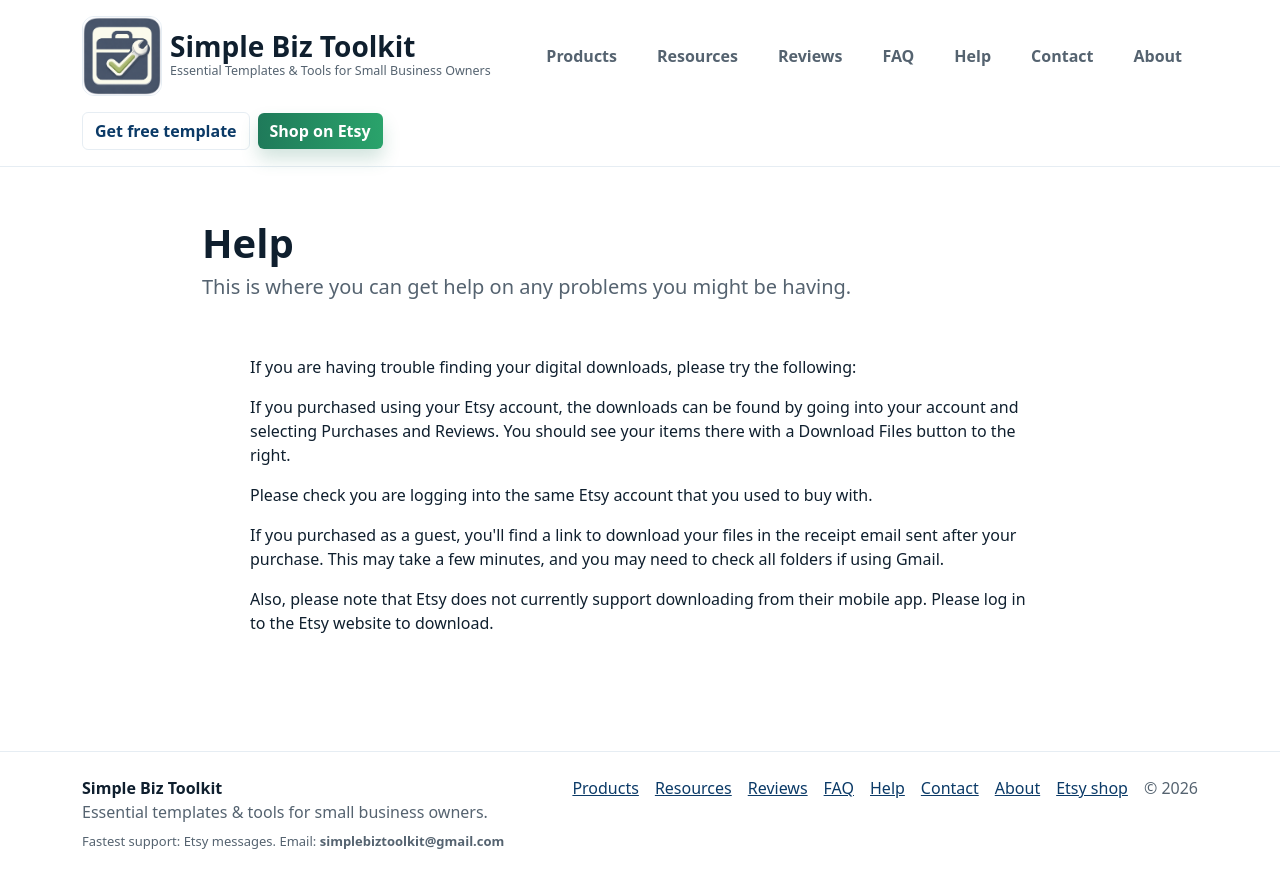
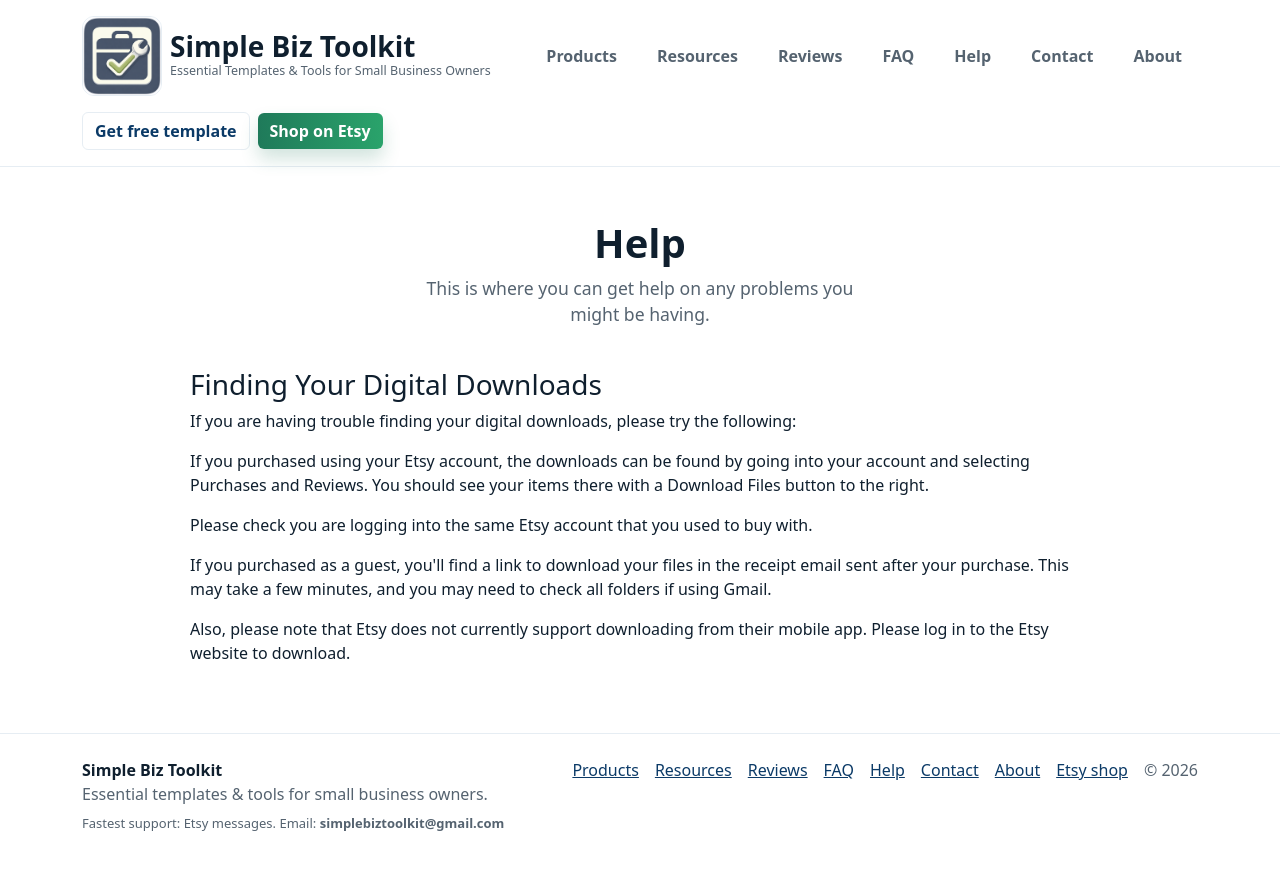
Before and after one commit to jpdevpersonal/simplebiztoolkit, a React (Vite) app: page /help in a window 1280 px wide. Built offline with nearby package versions, Linux system fonts and the light colour scheme.

Commit message:
Centred hero image

```diff
--- a/src/pages/AboutPage.tsx
+++ b/src/pages/AboutPage.tsx
@@ -11,27 +11,30 @@ export default function AboutPage() {
       />
 
       <section className="sb-section">
-        <div className="container" style={{ maxWidth: 900 }}>
+        <div className="container">
+          <div className="products-header">
             <h1 style={{ fontWeight: 900 }}>About</h1>
-
-          <p className="sb-muted fs-5">
+            <p className="sb-muted">
               Welcome to Simple Biz Toolkit: Your Source for Premium Printable
               Templates and Business Solutions.
             </p>
+          </div>
 
-          <div className="sb-card p-4">
+          <div style={{ maxWidth: 900, margin: "0 auto" }}>
+            <div className="sb-card>">
               <p>
                 At Simple Biz Toolkit, we specialize in crafting high-quality,
-              printable forms and templates designed to streamline and simplify
-              your business operations and simplify your personal life.
+                printable forms and templates designed to streamline and
+                simplify your business operations and simplify your personal
+                life.
               </p>
               <section className="p-3 h-100">
                 <h2>Why Choose Us?</h2>
                 <ul>
                   <li>
-                  <strong>Time-Saving Solutions:</strong> Our expertly designed
-                  templates allow you to focus on what truly matters – your
-                  business or personal projects.
+                    <strong>Time-Saving Solutions:</strong> Our expertly
+                    designed templates allow you to focus on what truly matters
+                    – your business or personal projects.
                   </li>
                   <li>
                     <strong>Affordability:</strong> Get professional-grade
@@ -39,14 +42,14 @@ export default function AboutPage() {
                     books or complex systems.
                   </li>
                   <li>
-                  <strong>Original Designs:</strong> Every product in our store
-                  is our original creation, ensuring you receive unique,
+                    <strong>Original Designs:</strong> Every product in our
+                    store is our original creation, ensuring you receive unique,
                     tailored solutions.
                   </li>
                   <li>
                     <strong>Versatility:</strong> From business invoices to
-                  personal planners, we offer a wide range of templates to suit
-                  your diverse needs.
+                    personal planners, we offer a wide range of templates to
+                    suit your diverse needs.
                   </li>
                   <li>
                     <strong>Quality Assurance:</strong> We take immense pride in
@@ -107,6 +110,7 @@ export default function AboutPage() {
               </a>
             </div>
           </div>
+        </div>
       </section>
     </>
   );
--- a/src/pages/ContactPage.tsx
+++ b/src/pages/ContactPage.tsx
@@ -11,18 +11,30 @@ export default function ContactPage() {
       />
 
       <section className="sb-section">
-        <div className="container" style={{ maxWidth: 900 }}>
+        <div className="container">
+          <div className="products-header">
             <h1 style={{ fontWeight: 900 }}>Contact</h1>
             <p className="sb-muted">
               Fastest support is via Etsy messages. Email is available too.
             </p>
+          </div>
 
+          <div style={{ maxWidth: 900, margin: "0 auto" }}>
             <div className="row g-3 mt-2">
               <div className="col-md-6">
                 <div className="sb-card p-4 h-100">
-                <div style={{ fontWeight: 900 }}>Etsy messages (recommended)</div>
-                <p className="sb-muted mb-3">Best for order-related questions.</p>
-                <a className="btn sb-btn-primary" href={LINKS.etsyShopUrl} target="_blank" rel="noopener noreferrer">
+                  <div style={{ fontWeight: 900 }}>
+                    Etsy messages (recommended)
+                  </div>
+                  <p className="sb-muted mb-3">
+                    Best for order-related questions.
+                  </p>
+                  <a
+                    className="btn sb-btn-primary"
+                    href={LINKS.etsyShopUrl}
+                    target="_blank"
+                    rel="noopener noreferrer"
+                  >
                     Message on Etsy
                   </a>
                 </div>
@@ -35,6 +47,7 @@ export default function ContactPage() {
               </div>
             </div>
           </div>
+        </div>
       </section>
     </>
   );
--- a/src/pages/FaqPage.tsx
+++ b/src/pages/FaqPage.tsx
@@ -11,13 +11,18 @@ export default function FaqPage() {
       />
 
       <section className="sb-section">
-        <div className="container" style={{ maxWidth: 900 }}>
-          <h1 style={{ fontWeight: 900 }}>FAQ</h1>
-          <p className="sb-muted">
-            FAQs reduce hesitation and can rank for “People also ask” queries. :contentReference[oaicite:18]
-          </p>
+        <div className="container">
+          <div className="products-header">
+            <h1 style={{ fontWeight: 900 }}>FAQ</h1>
+            <p className="sb-muted">
+              FAQs reduce hesitation and can rank for "People also ask" queries.
+              :contentReference[oaicite:18]
+            </p>
+          </div>
 
-          <FaqAccordion />
+          <div style={{ maxWidth: 900, margin: "0 auto" }}>
+            <FaqAccordion />
+          </div>
         </div>
       </section>
     </>
--- a/src/pages/HelpPage.tsx
+++ b/src/pages/HelpPage.tsx
@@ -10,12 +10,18 @@ export default function HelpPage() {
       />
 
       <section className="sb-section">
-        <div className="container" style={{ maxWidth: 900 }}>
+        <div className="container">
+          <div className="products-header">
             <h1 style={{ fontWeight: 900 }}>Help</h1>
-          <h3 className="sb-muted fs-5">
-            This is where you can get help on any problems you might be having.
-          </h3>
-          <div className="row p-5">
+            <p className="sb-muted">
+              This is where you can get help on any problems you might be
+              having.
+            </p>
+          </div>
+
+          <div style={{ maxWidth: 900, margin: "0 auto" }}>
+            <div className="row">
+              <h3>Finding Your Digital Downloads</h3>
               <p>
                 If you are having trouble finding your digital downloads, please
                 try the following:
@@ -32,15 +38,16 @@ export default function HelpPage() {
               </p>{" "}
               <p>
                 If you purchased as a guest, you'll find a link to download your
-              files in the receipt email sent after your purchase. This may take
-              a few minutes, and you may need to check all folders if using
-              Gmail.
+                files in the receipt email sent after your purchase. This may
+                take a few minutes, and you may need to check all folders if
+                using Gmail.
               </p>{" "}
               <p>
-              Also, please note that Etsy does not currently support downloading
-              from their mobile app. Please log in to the Etsy website to
-              download.
+                Also, please note that Etsy does not currently support
+                downloading from their mobile app. Please log in to the Etsy
+                website to download.
               </p>
+            </div>
           </div>
         </div>
       </section>
--- a/src/pages/HomePage/HomePage.tsx
+++ b/src/pages/HomePage/HomePage.tsx
@@ -79,7 +79,7 @@ export default function HomePage() {
             </div>
 
             <div className="col-lg-6">
-              <div className="p-3">
+              <div className="p-3 d-flex justify-content-center">
                 <img
                   src="/images/hero-image-desk.png"
                   alt="Tools for you small business"
```
Lines whose indentation alone changed are shown as unchanged.
